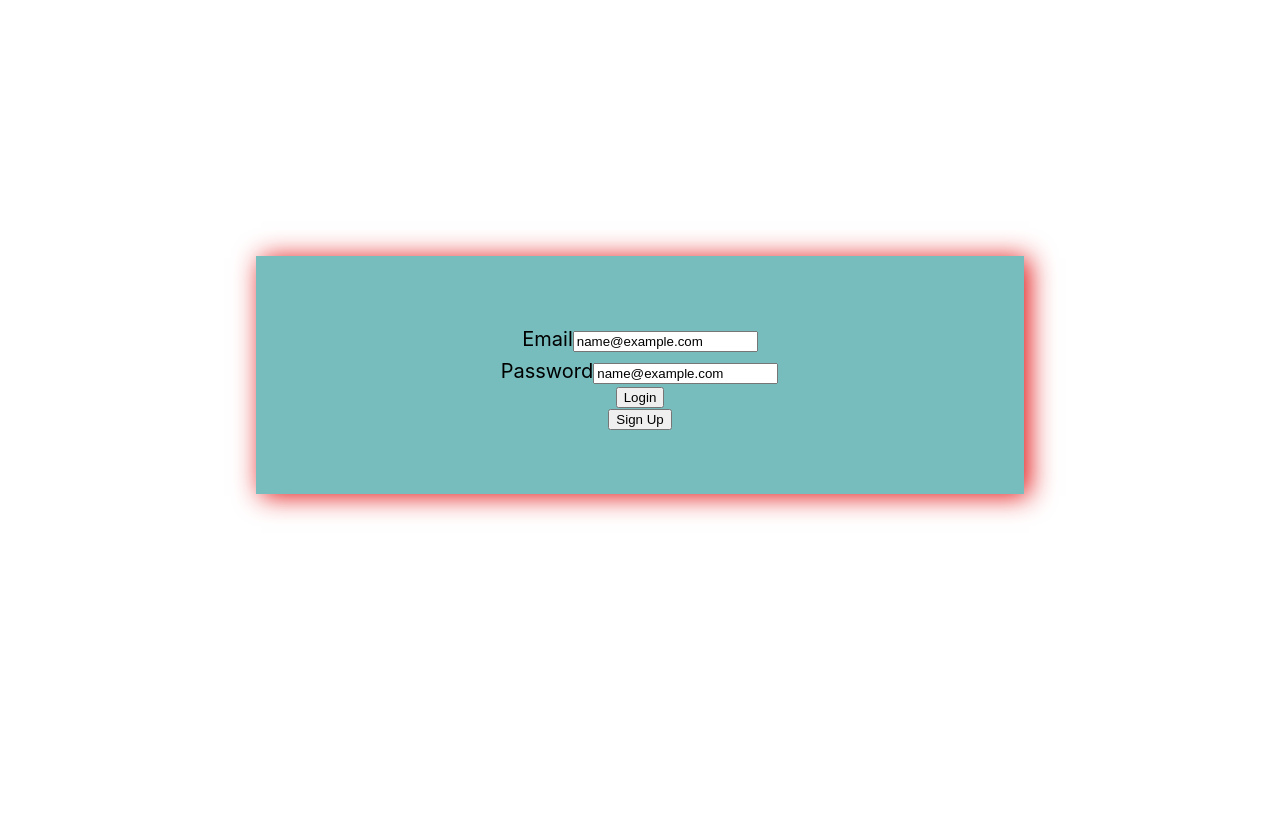
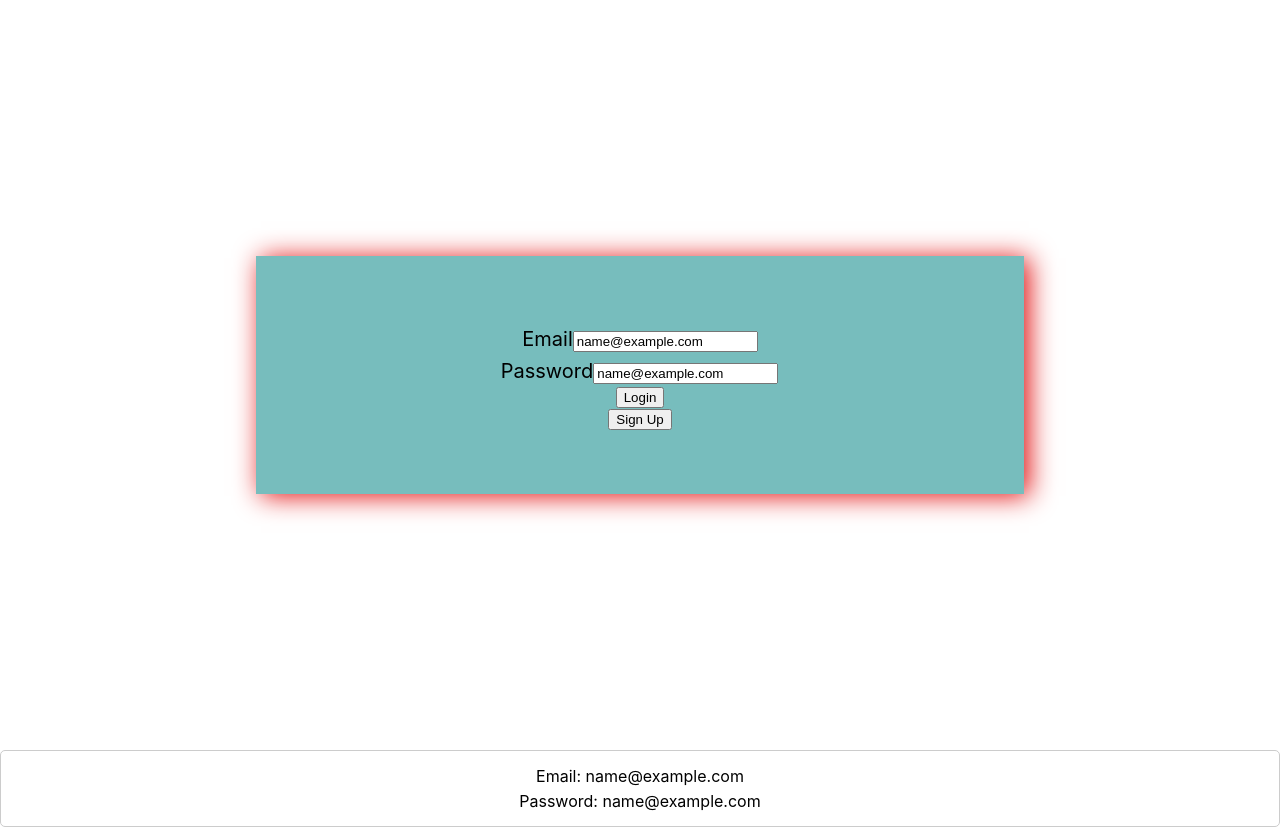
Before and after one commit to RAKESH1436/page, a React (Create React App) app in the folder page/: page / in a window 1280 px wide. Both pictures are taken after typing "name@example.com", "name@example.com" into the empty fields and a click on the button "Login". Before the commit the page ends 800 px from the top, so only its background shows below. Built offline with nearby package versions, Linux system fonts and the light colour scheme.

Commit message:
update page

```diff
--- a/page/src/component/login/basicFrom.css
+++ b/page/src/component/login/basicFrom.css
@@ -21,13 +21,17 @@
     margin: 2px;
 }
 
-.login {
+.login {}
 
 
+.list {
+    margin-top: 20px;
+    padding: 10px;
+    border: 1px solid #ccc;
+    border-radius: 5px;
+    background-color: #fff;
+}
 
-
-
-
-
-
+.list p {
+    margin: 5px 0;
 }
--- a/page/src/component/login/basicFrom.js
+++ b/page/src/component/login/basicFrom.js
@@ -18,7 +18,8 @@ export const BasicFrom = () => {
     event.preventDefault();
     const newEntry = { email: email, password: password };
     setAllEntry([...AllEntry, newEntry]);
-    console.log(AllEntry);}
+    console.log(AllEntry);
+  };
 
   return (
     <>
@@ -51,10 +52,19 @@ export const BasicFrom = () => {
         <div>
           <button type="login">Sign Up</button>
         </div>
+      </form>
       <div>
-
+            {
+              AllEntry.map((entry, index) => {
+                return (
+                  <div key={index} className="list">
+                    <p>Email: {entry.email}</p>
+                    <p>Password: {entry.password}</p>
                   </div>
-        </form>
+                );
+              })
+            }
+          </div>
     </>
   );
 };
```
Lines whose indentation alone changed are shown as unchanged.
